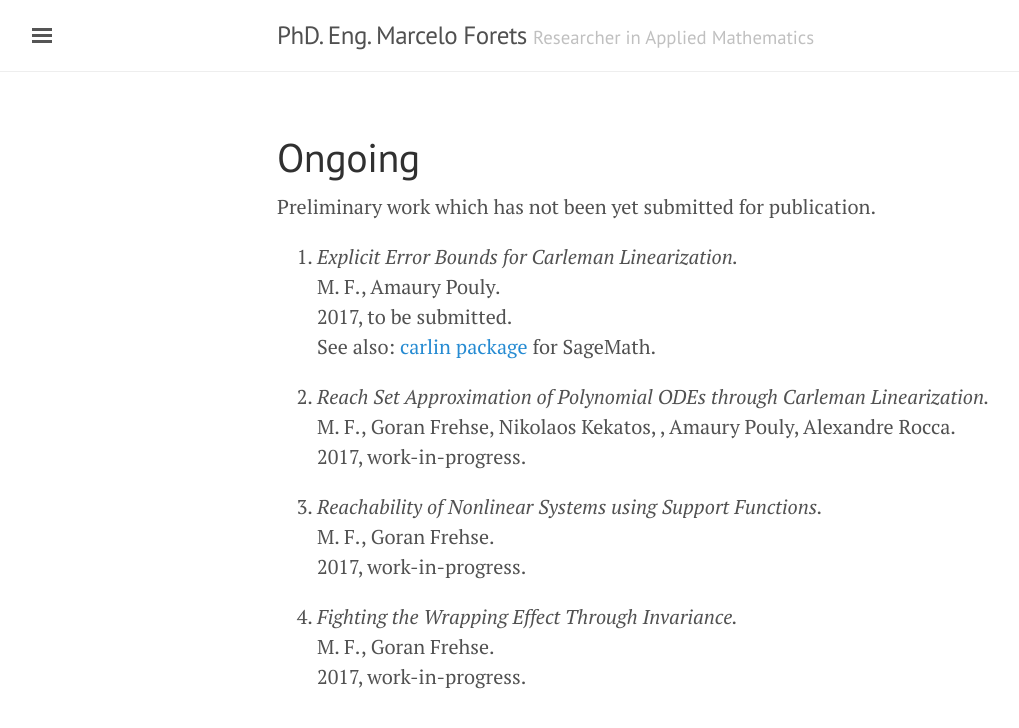
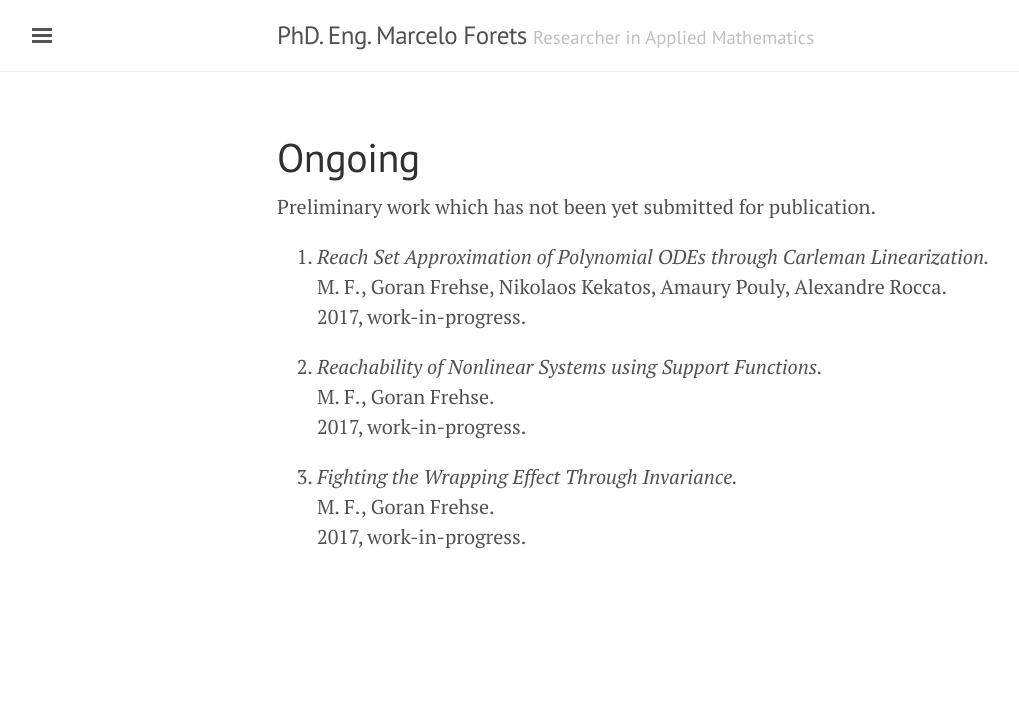
Before and after one commit to mforets/mforets.github.io, a Jekyll site: the page built from ongoing.md, in a window 1280 px wide. Shown: the top 728 px of the page, without its empty margins (3-1022 px from the left). Built offline with Jekyll 4.4.1, drawn with Linux system fonts in a browser that asks for light colours; nearby versions of some CDN libraries.

Commit message:
update preprints

```diff
--- a/_includes/sidebar.html
+++ b/_includes/sidebar.html
@@ -39,7 +39,7 @@
       <a class="sidebar-nav-item{% if page.url == site.baseurl %} active{% endif %}" href="{{ site.baseurl }}/projects">Current projects</a>
 -->
       <a class="sidebar-nav-item{% if page.url == site.baseurl %} active{% endif %}" href="{{ site.baseurl }}/publications">Publications</a>
-      <a class="sidebar-nav-item{% if page.url == site.baseurl %} active{% endif %}" href="{{ site.baseurl }}/submitted"> Preprints </a>
+      <a class="sidebar-nav-item{% if page.url == site.baseurl %} active{% endif %}" href="{{ site.baseurl }}/preprints"> Preprints </a>
       <a class="sidebar-nav-item{% if page.url == site.baseurl %} active{% endif %}" href="{{ site.baseurl }}/ongoing"> Ongoing </a>
       <a class="sidebar-nav-item{% if page.url == site.baseurl %} active{% endif %}" href="{{ site.baseurl }}/reports"> Reports </a>
       <a class="sidebar-nav-item{% if page.url == site.baseurl %} active{% endif %}" href="{{ site.baseurl }}/upcoming_events.html">Events: upcoming</a>
--- a/ongoing.md
+++ b/ongoing.md
@@ -5,9 +5,7 @@
 
 Preliminary work which has not been yet submitted for publication.
 
-1. *Explicit Error Bounds for Carleman Linearization.* <br> M. F., Amaury Pouly. <br> 2017, to be submitted. <br> See also: [carlin package](https://github.com/mforets/carlin) for SageMath.
-
-2. *Reach Set Approximation of Polynomial ODEs through Carleman Linearization.* <br> M. F., Goran Frehse, Nikolaos Kekatos, , Amaury Pouly, Alexandre Rocca. <br> 2017, work-in-progress.
+2. *Reach Set Approximation of Polynomial ODEs through Carleman Linearization.* <br> M. F., Goran Frehse, Nikolaos Kekatos, Amaury Pouly, Alexandre Rocca. <br> 2017, work-in-progress.
 
 3. *Reachability of Nonlinear Systems using Support Functions.* <br> M. F., Goran Frehse. <br> 2017, work-in-progress.
 
```
Also changed, not shown: preprints.md (added, +41 -0 lines), publications.md (+1 -1 lines), submitted.md (deleted, +0 -36 lines).
